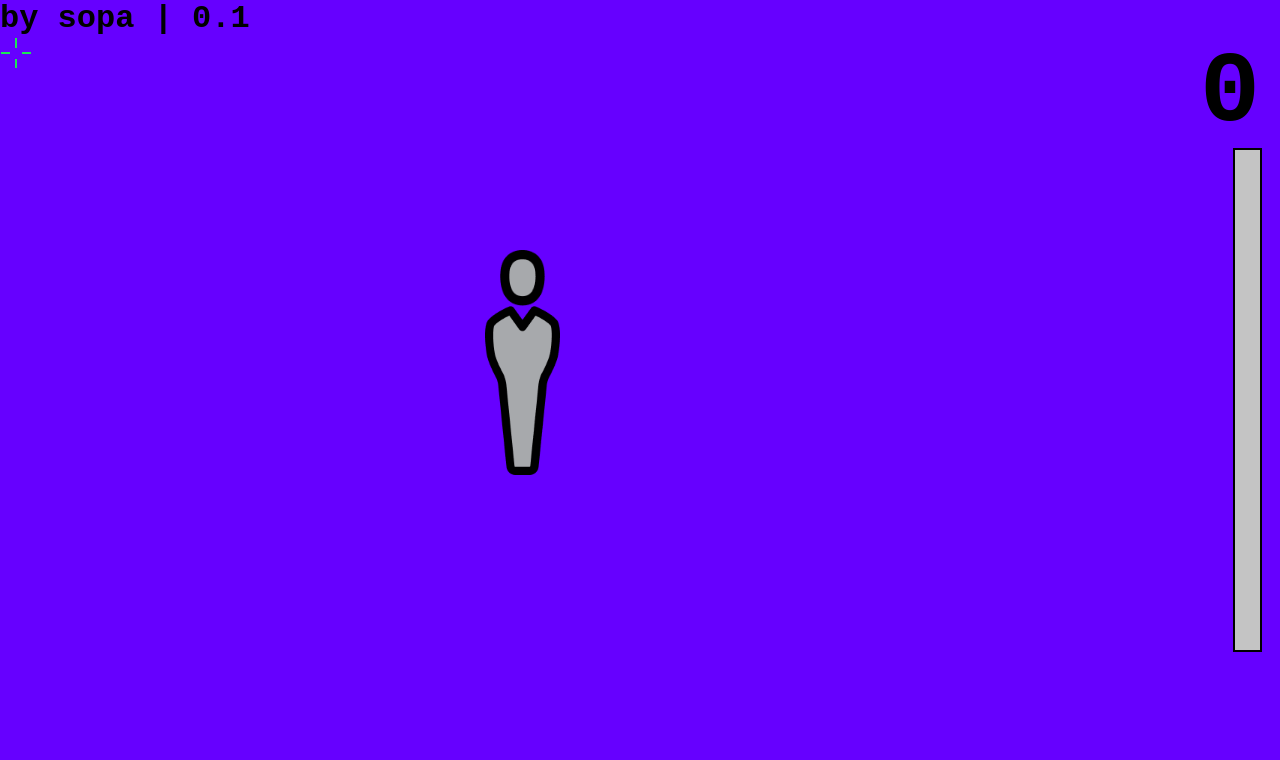
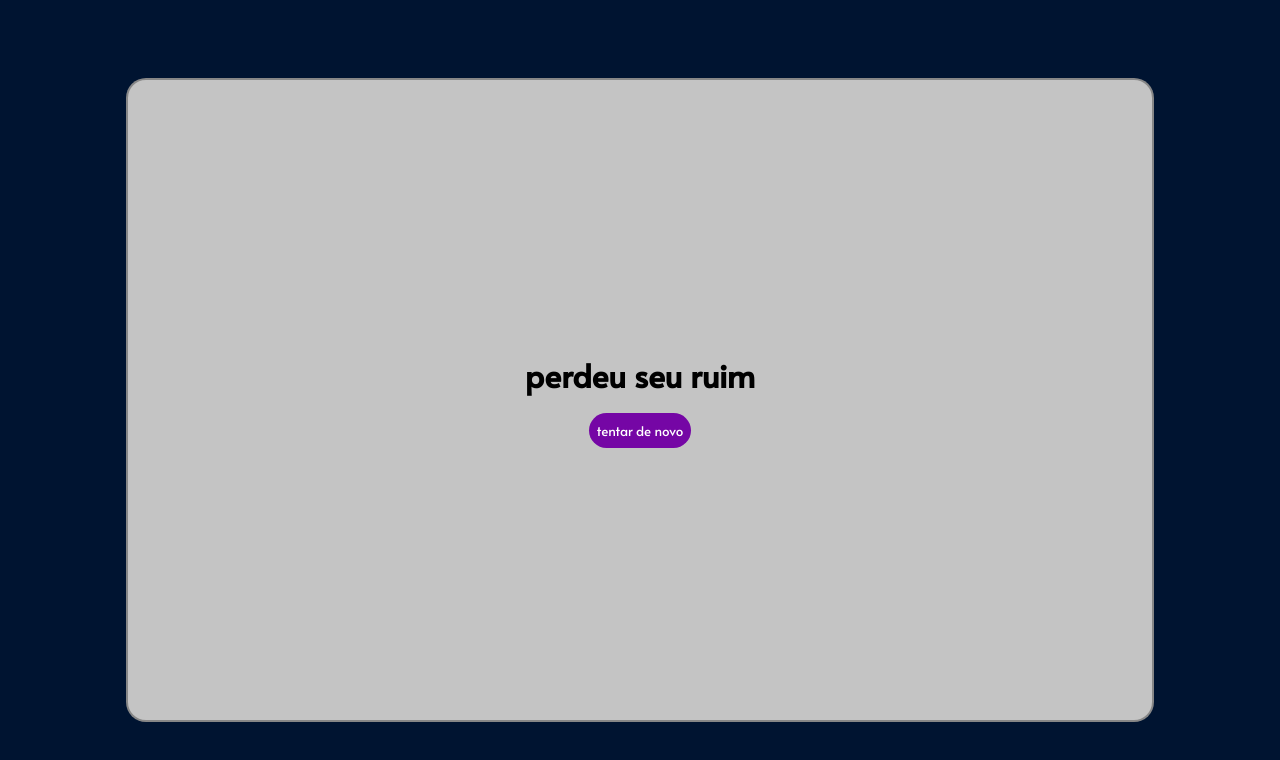
Before and after one commit to HenriqueSoubhia/shot, a plain HTML site: page index.html in a window 1280 px wide. Drawn offline with Linux system fonts and the light colour scheme.

Commit message:
Add files via upload

```diff
--- a/index.html
+++ b/index.html
@@ -10,11 +10,13 @@
 </head>
 
 <body>
-    <h1>by sopa | 0.1</h1>
-    <div class="hud">
-        <h1 id="points">0</h1>
-        <div class="timeBar">
-            <div id="timeBar-time"></div>
+    <div class="board" id="board">
+        <h1 class="credito">by sopa</h1>
+        <div class="hud">
+            <h1 id="points">0</h1>
+            <div class="timeBar">
+                <div id="timeBar-time"></div>
+            </div>
         </div>
     </div>
     <div id="crosshair"></div>
--- a/script.js
+++ b/script.js
@@ -1,5 +1,8 @@
 const box = document.querySelector("#box")
 const body = document.querySelector("body")
+const board = document.querySelector("#board")
+const boardWidth = parseInt(window.getComputedStyle(board).width)
+const boardHeight = parseInt(window.getComputedStyle(board).height)
 const pointsElement = document.querySelector("#points")
 const crosshair = document.querySelector("#crosshair")
 const timeBarTime = document.querySelector("#timeBar-time")
@@ -9,13 +12,14 @@ let difficult = 2.5
 
 class Inimigo {
     constructor() {
-        this.y = this.calc(0, window.innerWidth - 75)
-        this.x = this.calc(0, window.innerHeight - 225)
+        this.y = this.calc(0, boardWidth - 75)
+        this.x = this.calc(0, boardHeight - 225)
         this.element
         this.elementHead
         this.elementBody
         this.life = true
         this.health = 2
+        this.inicialPos = Math.floor((Math.random()*4)+1)
         this.draw()
         this.checkDeath()
     }
@@ -23,8 +27,9 @@ class Inimigo {
         this.element = document.createElement("div")
         this.element.style.left = this.y + "px"
         this.element.style.bottom = this.x + "px"
+        this.element.style.animationName = "aparece-"+this.inicialPos
         this.element.classList.add("soldier")
-        body.appendChild(this.element)
+        board.appendChild(this.element)
 
         this.elementHead = document.createElement("img")
         this.elementHead.classList.add("soldier-head")
@@ -35,6 +40,7 @@ class Inimigo {
         this.elementBody.classList.add("soldier-body")
         this.elementBody.src = "imgs/soldier-body.png"
         this.element.appendChild(this.elementBody)
+
     }
 
     bodyHit(enemy) {
@@ -45,21 +51,22 @@ class Inimigo {
 
     headHit(enemy) {
         enemy.health -= 2
-        enemy.checkDeath(enemy)
+        enemy.checkDeath()
     }
 
-    checkDeath(enemy) {
+    checkDeath() {
         if (this.life == true && this.health <= 0) {
             time += 50
             if(time >= 100){
                 time = 100
             }
             this.life = false
+            this.element.style.animationName = ""
             this.element.classList.add("morto")
             points += 1
             spawn()
             setTimeout(() => {
-                enemy.element.remove()
+                this.element.remove()
             }, 3000)
         }
     }
@@ -93,6 +100,11 @@ function spawn() {
     inimigo.elementBody.addEventListener("click", () => {
         inimigo.bodyHit(inimigo)
     })
+
+    // setTimeout(()=>{
+    //     inimigo.health = 0
+    //     inimigo.checkDeath()
+    // },1000)
 }
 
 function timeBar(){
@@ -101,9 +113,29 @@ function timeBar(){
     }, 125);
 }
 
+function alertWindow(message){
+    // let elements = document.querySelectorAll(".board > *")
+    // console.log(elements)
+    // elements.forEach(element => {
+    //     element.remove()
+    // });
+    board.remove()
+    crosshair.remove()
+    let div = document.createElement("div")
+    div.classList.add("lost-window")
+    let h1 = document.createElement("h1")
+    h1.innerHTML = message
+    let button = document.createElement("button")
+    button.innerHTML = "tentar de novo"
+    button.addEventListener("click",reset)
+
+    body.appendChild(div)
+    div.appendChild(h1)
+    div.appendChild(button)
+}
 
 function update() {
-        requestAnimationFrame(update)
+        let reqAni = requestAnimationFrame(update)
 
             if(points == 25){
                 difficult = 3.2
@@ -115,23 +147,24 @@ function update() {
                 difficult = 6
             }
             if(points == 100){
-                alert("ganhou lindo")
+                window.cancelAnimationFrame(reqAni)
+                alertWindow("ganhou, lindo")
             }
 
             if(time <= 0){
-                setTimeout(()=>{
-                    alert("pedeu noob")
-                },250)
+                window.cancelAnimationFrame(reqAni)
+                alertWindow("perdeu seu ruim")
             }
 
             timeBarTime.style.height = time + "%"
 
             pointsElement.innerHTML = points
 
-    // console.log("a")
 }
 
-
+function reset(){
+    window.location.reload()
+}
 
 
 timeBar()
@@ -143,8 +176,10 @@ spawn()
 
 
 
+
+
 //contador de precisão
 
 
-body.addEventListener("mousemove", mexerCrosshair);
+board.addEventListener("mousemove", mexerCrosshair);
 body.addEventListener("click", shoot)
--- a/style.css
+++ b/style.css
@@ -1,3 +1,5 @@
+@import url('https://fonts.googleapis.com/css2?family=Alata&display=swap');
+
 :root{
     --cursor: url('imgs/cursor.png')
 }
@@ -5,16 +7,28 @@
 * {
     padding: 0;
     margin: 0;
-    cursor: none;
-    font-family: 'Courier New', Courier, monospace;
+    font-family: 'Alata', sans-serif;
     user-select: none;
 }
 
 body {
     width: 100%;
     height: 100vh;
+    overflow: hidden;
+    display: flex;
+    align-items: center;
+    justify-content: center;
+    background: #001431;
+
+}
+
+.board{
+    aspect-ratio: 16/9;
     background: #6600ff;
+    height: 100vh;
+    position: relative;
     overflow: hidden;
+    cursor: none;
 }
 
 img{
@@ -32,6 +46,7 @@ img{
     height: 500px;
     background: #c4c4c4;
     outline: 2px solid black;
+    margin-right: 12px;
 }
 
 #timeBar-time{
@@ -43,9 +58,7 @@ img{
 .hud{
     display: flex;
     flex-direction: column;
-    position: absolute;
     align-items: flex-end;
-    right: 20px;
 }
 
 #crosshair{
@@ -57,6 +70,10 @@ img{
     background: var(--cursor) ;
 }
 
+.credito{
+    position: absolute;
+}
+
 .tiro{
     --cursor: url('imgs/cursor-shoot.png')
 }
@@ -65,16 +82,45 @@ img{
     display: flex;
     flex-direction: column;
     align-items : center;
-    animation: aparece 0.7s ;
+    animation: 0.7s ;
     position: absolute;
-    bottom: 0;
     width: 75px;
     aspect-ratio: 3/8;
+    cursor: none;
+
+}
+
+.lost-window{
+    background: #c4c4c4;
+    width: 80%;
+    height: 80vh;
+    border: 2px solid #00000050;
+    border-radius: 20px;
+    display: flex;
+    flex-direction: column;
+    justify-content: center;
+    align-items: center;
+}
+
+.lost-window h1{
+    margin-bottom: 16px;
+}
+
+button{
+    border: none;
+    border-radius: 20px;
+    padding: 8px;
+    background: #7506a5;
+    color: white;
+    cursor: pointer;
+}
+
+button:hover{
+    background: #300144;
 }
 
 .soldier-head{
     width: 60%;
-
 }
 
 .soldier-body{
@@ -90,9 +136,23 @@ img{
     animation: some 1.5s both ;
 }
 
-@keyframes aparece {
+
+@keyframes aparece-1 {
     0%{bottom: -500px;}
 }
+
+@keyframes aparece-2 {
+    0%{left: -500px;}
+}
+
+@keyframes aparece-3{
+    0%{left: 1500px;}
+}
+
+@keyframes aparece-4 {
+    0%{bottom: 1000px;}
+}
+
 @keyframes some {
     50%{opacity: 0;}
     100%{bottom: -500px;}
```
